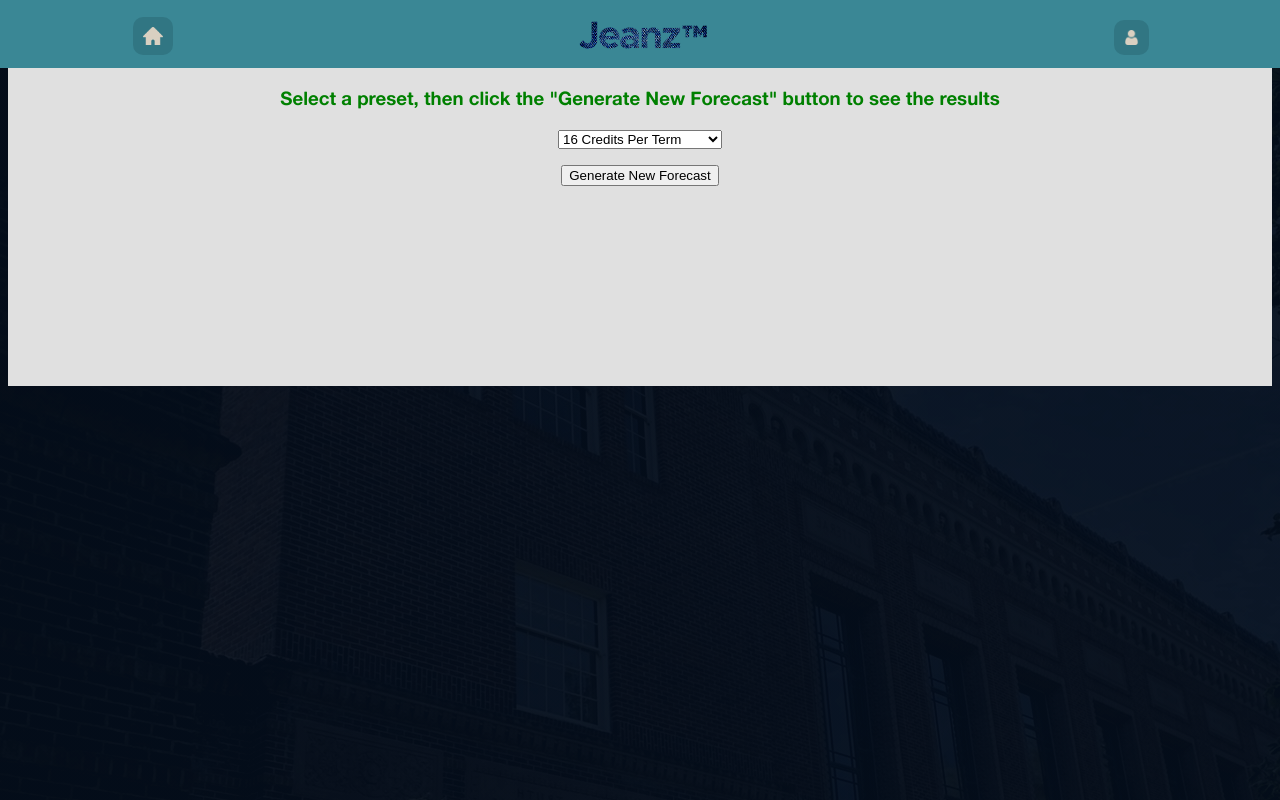
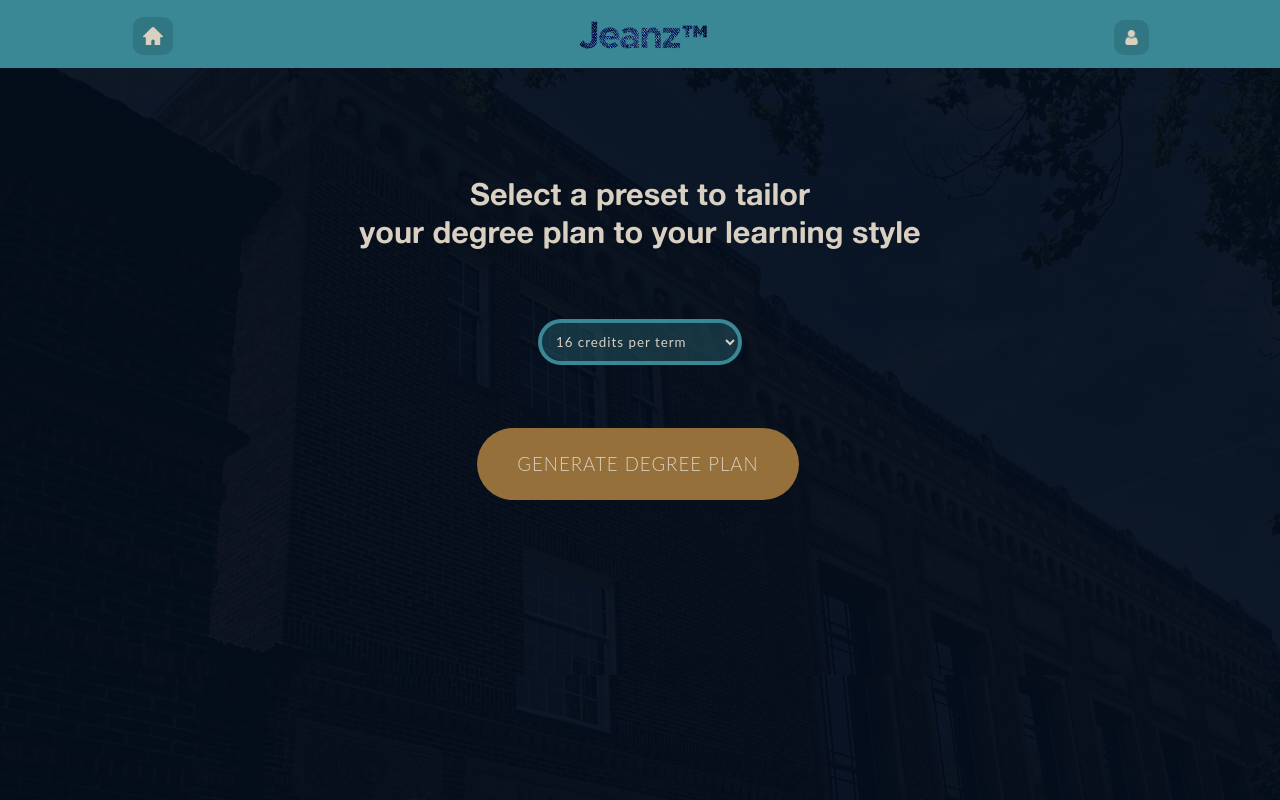
Before and after one commit to AmonDestroyer/cs422-proj2, a Django app: page /forecast/new_forecast in a window 1280 px wide; the page is wider, and only the part inside the window is pictured. Run offline with Django 4.2, Linux system fonts and the light colour scheme; the visitor is signed in with stand-in values (Sample User, id 1); parts of the project's set-up code (start-up, migrations or seed data) failed here and were passed over; some libraries are stand-ins or nearby versions; some web fonts are replaced.

Commit message:
styled newforecast page

```diff
--- a/cs_degree_planner/forecast/forms.py
+++ b/cs_degree_planner/forecast/forms.py
@@ -53,7 +53,7 @@ class EditCoursesForm(forms.Form):
                'type': 'number', 'value': '0', 'min': '0'}))
 
 
-PRESET_OPTIONS = [("16_cr", "16 Credits Per Term"),
+PRESET_OPTIONS = [("16_cr", "16 credits per term"),
                   ("other", "Other preset test choice")
                   ]
 
--- a/cs_degree_planner/forecast/templates/forecast/new_forecast.html
+++ b/cs_degree_planner/forecast/templates/forecast/new_forecast.html
@@ -24,15 +24,20 @@ TODO: file description
 <link rel="stylesheet" href="{% static 'css/navbar.css' %}">
 
 <style>
+	@font-face { font-family: AlteHaasGrotesk; src: url("{% static 'fonts/AlteHaasGroteskRegular.ttf' %}"); }
+ @font-face { font-family: AlteHaasGrotesk; font-weight: bold; src: url("{% static 'fonts/AlteHaasGroteskBold.ttf' %}");}
+		@font-face { font-family: Lato; src: url("{% static 'fonts/Lato-Regular.ttf' %}"); }
     html {
 max-width: 100%;
 overflow-x: hidden;
 min-height:100%;
 			    background:linear-gradient(0deg, rgba(4, 14, 28, 0.9), rgba(4, 14, 28, 0.9)), url("{% static 'img/knight2.jpeg' %}") !important;
+
     background-size:cover;
 }
 
 body {
+	    background:linear-gradient(0deg, rgba(4, 14, 28, 0.9), rgba(4, 14, 28, 0.9)), url("{% static 'img/knight2.jpeg' %}") !important;
 text-align: center;
 
 padding-bottom: 200px;
@@ -46,6 +51,17 @@ color: green;
 .input-number {
 	width: 60px;
 	border-radius: 0px;
+}
+
+	.hidden {
+		display: none;
+	}
+	#submitbutton {
+		padding: 25px 40px;
+		font-size: 14pt;
+		letter-spacing: 1px;
+		font-family: Lato;
+		margin-left: -4px;
 	}
 
     .chosen-container-multi .chosen-choices li.search-choice { /*hi erin style deletable bubbles*/
@@ -68,6 +84,32 @@ line-height: 13px;
 cursor: default;
 }
 
+	#preset_choice {
+			padding: 10px 0 10px 10px;
+            border: 4px solid #3A8795;
+            border-radius: 40px;
+            color: #d9d0c1;
+			letter-spacing: 1px;
+			font-family: Lato;
+			/*background:rgba(149,112,58,0.3);*/
+			background: rgba(58,135,149,0.3);
+			transition: background 1s ease;
+	}
+
+		#preset_choice:hover {
+			background: rgba(58,135,149,0.7);
+			cursor: default;
+	}
+
+	.preset {
+
+	}
+
+	h3 {
+		font-size: 23pt;
+		color: #d9d0c1;
+	}
+
 </style>
 </head>
 
@@ -78,12 +120,16 @@ cursor: default;
         {% endfor %}
     {% endif %}
 
-    <h3>Select a preset, then click the "Generate New Forecast" button to see the results</h3>
+    <h3><br><br>Select a preset to tailor<br> your degree plan to your learning style<br><br></h3>
     <form method="post">
         {% csrf_token %}
+		<div class="preset">
         	{{ preset_form.as_p }}
+		</div>
 
-        <button type="submit" name="Submit">Generate New Forecast</button>
+        <button class="hidden" id="generate" type="submit" name="Submit">Generate New</button>
+		<br><br><br><br>
+		<label class="homelog" for="generate" id="submitbutton">GENERATE DEGREE PLAN</label>
     </form>
 
 </body>
```
Also changed, not shown: cs_degree_planner/forecast/migrations/0001_initial.py, cs_degree_planner/users/migrations/0001_initial.py, 1 other file. Lines whose indentation alone changed are shown as unchanged.
